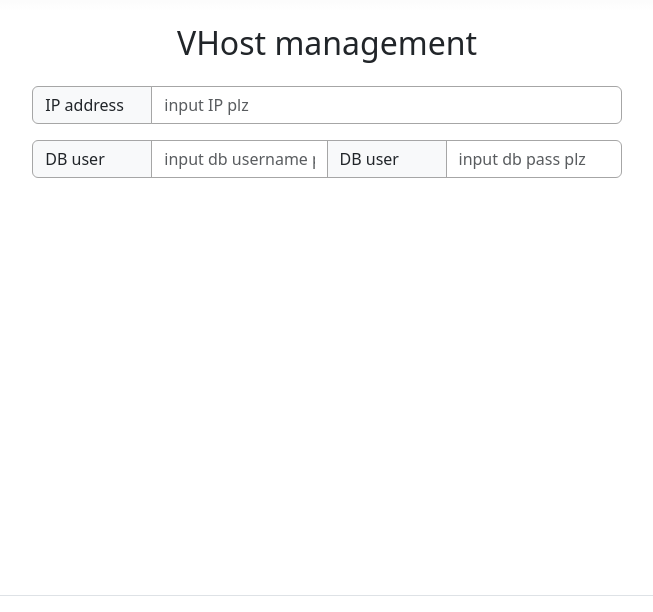
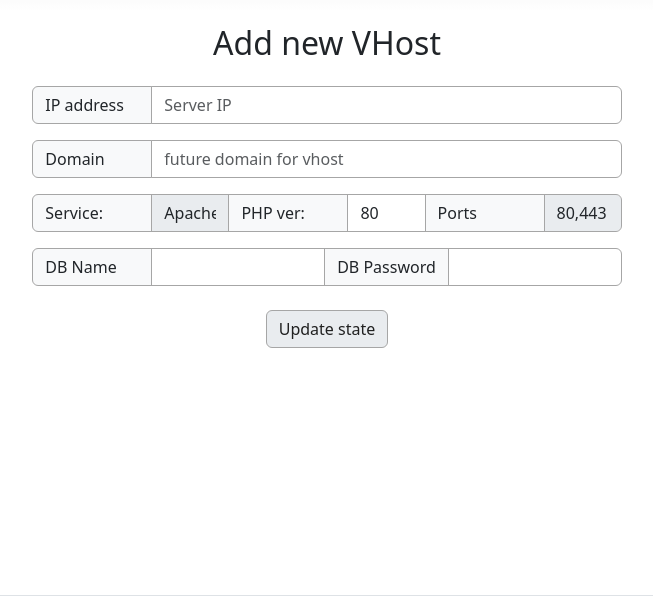
Before and after one commit to YaCenturion/XPM_Server_Automations_UI, a Flask app: page /servers/vhost/ in a window 1280 px wide. Shown: the part 89-701 px from the top of the page, without its empty margins (313-966 px from the left). Run offline with Flask 3, Linux system fonts and the light colour scheme; a user stored in the database is signed in; some libraries are stand-ins or nearby versions.

Commit message:
DEV: Test for create playbook. Need permissions for sftp

```diff
--- a/app/templates/servers/vhost.html
+++ b/app/templates/servers/vhost.html
@@ -1,7 +1,7 @@
 {% extends 'base_sources/base.html' %}
 {% import 'base_sources/form-fields.html' as fields %}
 
-{% set title_text = "VHost management" %}
+{% set title_text = "Add new VHost" %}
 
 {% block page_title %}{{ title_text }}{% endblock %}
 
@@ -28,15 +28,28 @@
                                         <div class="row justify-content-center p-2">
                                             <div class="input-group">
                                                 {% if query %}{% set value = query %}{% endif %}
-                                                {{ fields.input('IP address', 'ip_address', value, "input IP plz") }}
+                                                {{ fields.input('IP address', 'ip_address', value, "Server IP") }}
                                             </div>
                                         </div>
                                         <div class="row justify-content-center p-2">
                                             <div class="input-group">
-                                                {{ fields.input('DB user', 'db_name', value, "input db username plz") }}
-                                                {{ fields.input('DB user', 'db_pass', value, "input db pass plz") }}
+                                                {{ fields.input('Domain', 'domain_name', value, "future domain for vhost") }}
                                             </div>
                                         </div>
+                                        <div class="row justify-content-center p-2">
+                                            <div class="input-group">
+                                                {{ fields.input('Service:', 'web_service', 'Apache', "", disabled='disabled') }}
+                                                {{ fields.input('PHP ver:', 'php_ver', '80', "") }}
+                                                {{ fields.input('Ports', 'vhost_port', '80,443', "", disabled='disabled') }}
+                                            </div>
+                                        </div>
+                                        <div class="row justify-content-center p-2">
+                                            <div class="input-group">
+                                                {{ fields.input('DB Name', 'db_name', value, "") }}
+                                                {{ fields.input('DB Password', 'db_pass', value, "") }}
+                                            </div>
+                                        </div>
+                                        {{ fields.submit(label="Update state", id="division_name") }}
                                         {{ fields.csrf() }}
                                     </form>
                                 </div>
--- a/app/views/servers/view.py
+++ b/app/views/servers/view.py
@@ -2,9 +2,10 @@ from flask import Blueprint, render_template, request, redirect, url_for, flash,
 from flask_login import current_user, login_required  # login_user, logout_user
 # from sqlalchemy import desc  # func
 from app import ver
+from app.views.servers.ansible_utils import *
 from app.views.servers.nutanix_utils import get_vms_like
 from app.views.servers.servers_utils import *
-from config import ansible_host, playbooks_lst, nutanix, fortigate
+from config import ansible_host, nutanix, fortigate
 from app.utils.main_utils import *
 from app.views.servers.update_utils import *
 # from app import client_pay_status_lst
@@ -87,13 +88,46 @@ def create_vhost():
 
         target = str(request.form['ip_address']).strip()
         domain_name = str(request.form['domain_name']).strip().lower().replace('.', '_')
+        # web_service = str(request.form['web_service']).strip().lower()
+        php_ver = str(request.form['php_ver']).strip().lower()
+        # vhost_ports = str(request.form['vhost_ports']).strip().split(',')
+        db_name = str(request.form['db_name']).strip().lower().replace('.', '_')
+        db_pass = str(request.form['db_pass']).strip().lower().replace('.', '_')
         ssh, msg = get_ssh(ansible_host)
 
         if ssh:
             # Ansible: Setup vhost
-            # TODO here
-            print(domain_name)
-            print(generate_password(15))
+            pb_vars_data = {
+                "state_action": 'present',
+                "username": domain_name,
+                "mysql_user": db_name,
+                "mysql_pass": db_pass,
+                "php_ver": php_ver,
+                # "vhost_ports": vhost_ports,
+            }
+
+            add_vhost_tasks = [
+                (r_system['user'],),
+                (r_system['directory'],),
+                (r_system['install_mysql_module'],),
+                (r_db['db'],),
+                (r_db['user'],),
+                (r_web['create_php_fpm_sock'],),
+                (r_web['SSL_certificate'],),
+                (r_web['create_apache_virtualhost'],),
+                (r_web['ftp_user'],),
+                (r_web['restart_apache'],),
+            ]
+
+            playbook_filename = 'ansible_test'
+            playbook_name = '== THIS IS PLAYBOOK NAME. GENERATED FOR TEST =='
+
+            playbook_data = generate_playbook(base_pattern, target, playbook_name, add_vhost_tasks, pb_vars_data)
+            ssh_save_playbook(ssh, playbook_filename, playbook_data)
+
+            command = f'{playbooks_lst["base"]}{playbook_filename}.yml -i {target}, -e "target={target}"'
+            print(':::: command ::::\n', command)
+            # status, ssh_log_facts = exec_ansible_playbook(ssh, command, username)
 
             # Ansible: Get facts
             front_data = get_facts(front_data, ssh, target, username)
```
Also changed, not shown: app/views/servers/ansible_utils.py (+38 -37 lines).
